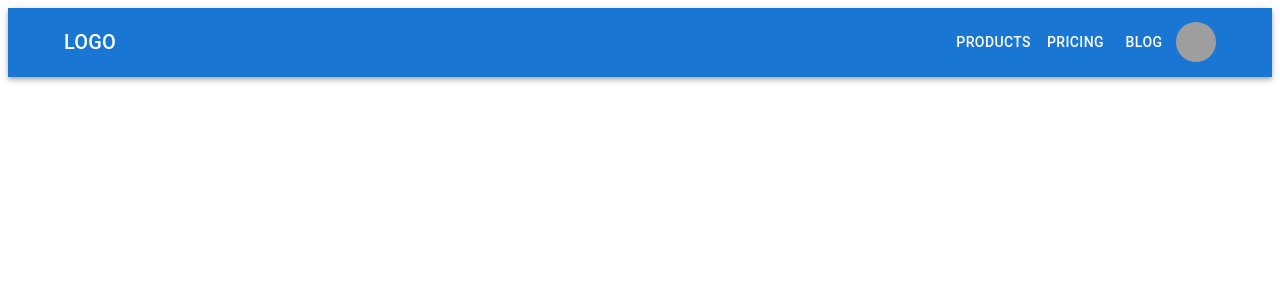
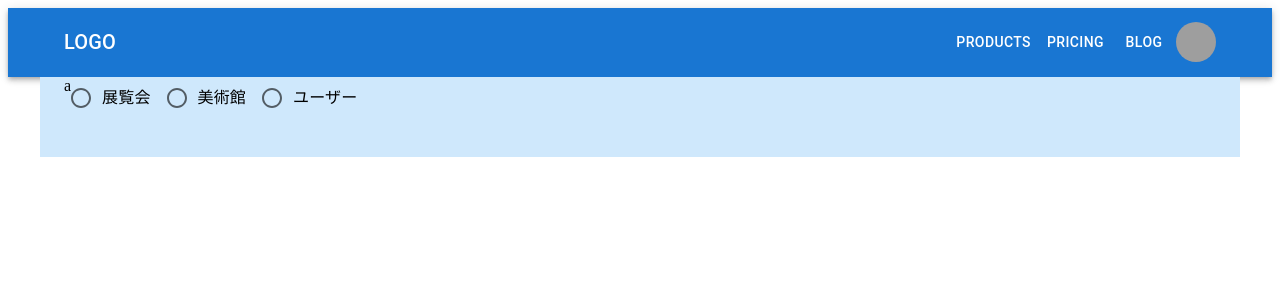
Before and after one commit to monstera3/ato, a React (Create React App) app: page / in a window 1280 px wide. Shown: the top 300 px of the page. Built offline with nearby package versions, Linux system fonts and the light colour scheme; grey boxes are pictures that could not be loaded.

Commit message:
chore: add ラジオボタン

```diff
--- a/src/App.tsx
+++ b/src/App.tsx
@@ -1,11 +1,13 @@
 import React from 'react';
 import './App.css';
 import ResponsiveAppBar from './components/Appbar';
+import { SearchBar } from './components/Search';
 
 export const App=()=> {
   return (
     <div className="App">
       <ResponsiveAppBar/>
+      <SearchBar/>
     </div>
   );
 };
--- a/src/components/Appbar.tsx
+++ b/src/components/Appbar.tsx
@@ -48,6 +48,7 @@ const ResponsiveAppBar = () => {
           </Typography>
 
           <Box sx={{ flexGrow: 1, display: { xs: 'flex', md: 'none' } }}>
+            {/*ハンバーガーメニュー*/}
             <IconButton
               size="large"
               aria-label="account of current user"
--- /dev/null
+++ b/src/components/Search.tsx
@@ -0,0 +1,29 @@
+import React from 'react';
+import Container from '@mui/material/Container';
+import { FormControl, FormControlLabel, Radio, RadioGroup } from '@mui/material';
+
+
+export const SearchBar=()=> {
+  return (
+    <div className="App">
+      <Container
+        maxWidth="lg"
+        sx={{ bgcolor: '#cfe8fc', height: '10vh' }}>
+        a
+        <FormControl>
+          <RadioGroup
+            row
+            aria-labelledby="demo-row-radio-buttons-group-label"
+            name="row-radio-buttons-group"
+          >
+            <FormControlLabel value="EXHIBITION" control={<Radio />} label="展覧会" />
+            <FormControlLabel value="MUSEUM" control={<Radio />} label="美術館" />
+            <FormControlLabel value="USER" control={<Radio />} label="ユーザー" />
+          </RadioGroup>
+        </FormControl>
+
+      </Container>
+
+    </div>
+  );
+};
```
